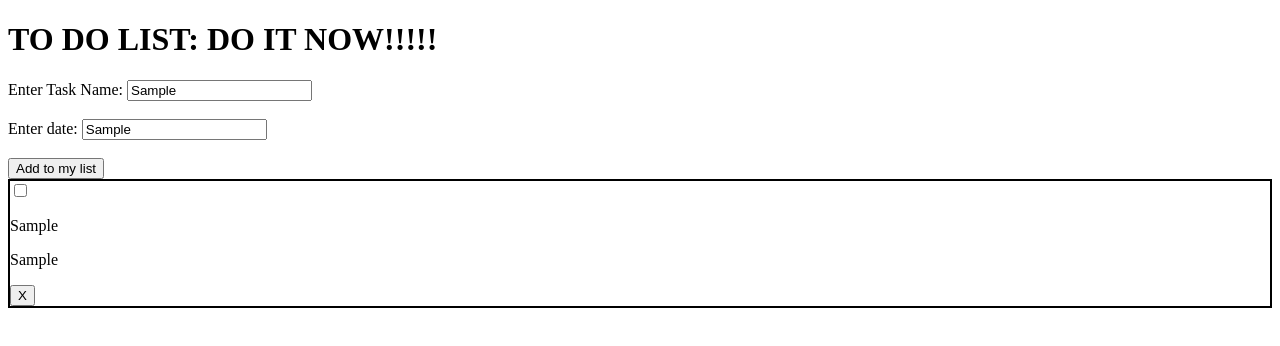
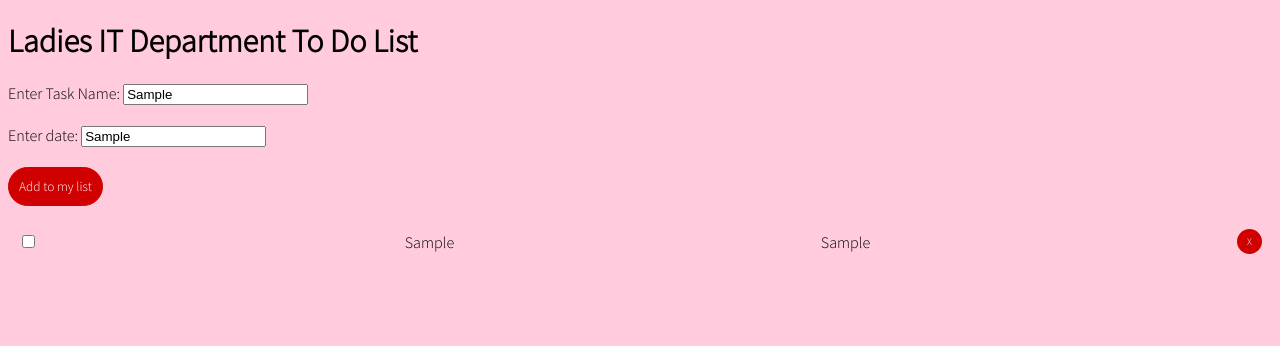
Before and after one commit to reimannsarah/To-do-list, a plain HTML site: page index.html in a window 1280 px wide. Both pictures are taken after typing "Sample", "Sample" into the empty fields and a click on the button "Add to my list". Drawn offline with Linux system fonts and the light colour scheme.

Commit message:
add css to buttons, display done functionality
 Co-authored-by: Emma Gerigscott <elgerig@gmail.com>

```diff
--- a/css/style.css
+++ b/css/style.css
@@ -1,3 +1,51 @@
+@import url('https://fonts.googleapis.com/css2?family=Source+Sans+Pro:wght@300&display=swap');
+
+body{
+    background-color: #FFCBDD;
+    font-family: Source Sans Pro, monospace;
+}
+
+.submitBtn {
+    background-color: #D10000;
+    border: 1px solid;
+    border-color: #D10000;
+    color: white;
+    padding: 10px;
+    border-radius: 30px;
+    font-family: Source Sans Pro, monospace;
+    transition-duration: 0.2s;
+
+}
+
+.submitBtn:hover,
+.removeBtn:hover {
+    border: 1px solid;
+    border-color: #D10000;
+    background-color: #FFCBDD;
+    color: #D10000;
+}
+
 .itemCard {
-    border: 2px solid;
+    display: flex;
+    justify-content: space-between;
+    align-items: center;
+    padding: 10px;
 }
+
+.removeBtn {
+    width: 25px;
+    height: 25px;
+    font-family: Source Sans Pro, monospace;
+    padding: 5px;
+    font-size: 10px;
+    border-radius: 50%;
+    background-color: #D10000;
+    color: white;
+    border-style: none;
+}
+
+
+
+.done {
+    text-decoration: line-through;
+}
--- a/index.html
+++ b/index.html
@@ -9,7 +9,7 @@
     <title>To Do List</title>
 </head>
 <body>
-    <h1>TO DO LIST: DO IT NOW!!!!!</h1>
+    <h1>Ladies IT Department To Do List</h1>
     <form>
         <label for="taskName">Enter Task Name:</label>
         <input type="text" id="taskName">
@@ -19,7 +19,7 @@
         <input type="text" id="date">
         <br>
         <br>
-        <button type="submit">Add to my list</button>
+        <button type="submit" class="submitBtn">Add to my list</button>
     </form>
     <div id="listItems"></div>
 </body>
--- a/js/script.js
+++ b/js/script.js
@@ -44,6 +44,7 @@ function displayList(){
     let pTask = document.createElement("p");
     let pDate = document.createElement("p");
     let removeBtn = document.createElement("button");
+    removeBtn.setAttribute("class","removeBtn");
     removeBtn.innerText = "X";
 
     let keys = Object.keys(toDoList.tasks)
@@ -70,8 +71,31 @@ function checkOffItem (e){
     let id = e.target.parentNode.id;
     if (toDoList.tasks[id].complete === false) {
         toDoList.tasks[id].complete = true;
+        displayDone(id);
         console.log(toDoList.tasks[id].complete);
+    } else {
+        toDoList.tasks[id].complete = false;
+        console.log(toDoList.tasks[id].complete);
+        deleteDiplay(id);
+
     }
+}
+
+function displayDone(id) {
+    const listItems = document.querySelector("#listItems")
+    const doneDisplay = document.createElement("div");
+    doneDisplay.setAttribute("id", "done");
+    listItems.after(doneDisplay);
+
+    const pInfo = document.createElement("p");
+    pInfo.setAttribute("class", "done");
+    pInfo.setAttribute("id", `done${id}`)
+    pInfo.innerText = toDoList.tasks[id].task + " " + toDoList.tasks[id].date;
+    doneDisplay.append(pInfo);
+}
+
+function deleteDiplay(id){
+    document.querySelector(`p#done${id}`).remove()
 }
 
 window.addEventListener("load", function() {
```
